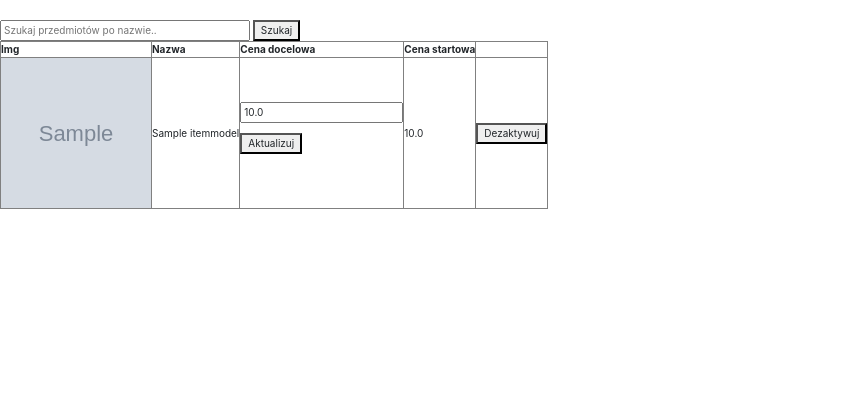
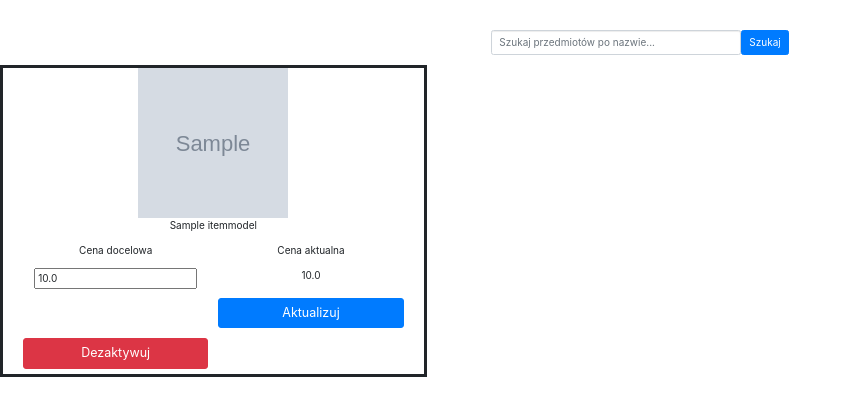
Before and after one commit to zpmexx/automate, a Django app: page /xkom/ in a window 1280 px wide. Shown: the part 62-478 px from the top of the page, without its empty margins (0-852 px from the left). Run offline with Django 4.2, Linux system fonts and the light colour scheme; tables that the repository leaves empty hold one stand-in row (values such as "Sample post"); grey boxes marked "Sample" are stand-in pictures; some libraries are stand-ins or nearby versions.

Commit message:
resposnive desing, category addded, search fixed

```diff
--- a/automation/xkom/admin.py
+++ b/automation/xkom/admin.py
@@ -11,8 +11,8 @@ class ItemModelAdmin(admin.ModelAdmin):
     def html_link(self, obj):
         return format_html(f'<a href="{obj.link}" target=”_blank” >{obj.link}</a>')
 
-    list_display = ['image_tag','name','html_link','target_price','current_price','status']
-    search_fields = ['name']
+    list_display = ['image_tag','name','html_link','target_price','current_price','status','category']
+    search_fields = ['name','category']
     ordering = ['name']
     list_filter = ['status']
 
--- a/automation/xkom/models.py
+++ b/automation/xkom/models.py
@@ -14,6 +14,7 @@ class ItemModel(models.Model):
     link = models.CharField(verbose_name="Link", max_length=200, unique = True)
     target_price = models.FloatField(null = False, blank = False, default = 0.0, verbose_name="Cena docelowa")
     current_price = models.FloatField(null = False, blank = False, default = 0.0, verbose_name="Cena obecna")
+    category = models.CharField(verbose_name="Kategoria", max_length=200, blank = True)
     img = models.ImageField(upload_to='images/', default='images/default.jpg', verbose_name="Zdjęcie")
     status =  models.IntegerField(choices=status, default=0, verbose_name='Status')
 
--- a/automation/xkom/templates/xkom/addItem.html
+++ b/automation/xkom/templates/xkom/addItem.html
@@ -9,6 +9,8 @@
       {% for message in messages  %}
         {% if 'add_item' in message.tags %}
             <p style ="color: red">{{message}}</p>
+        {% elif 'add_fail' in message.tags %}
+        <p style ="color: red">Przedmiot o tym adresie już istnieje.</p>
         {% endif %}
       {% endfor %}
       {{form|crispy}}
--- a/automation/xkom/templates/xkom/main.html
+++ b/automation/xkom/templates/xkom/main.html
@@ -7,43 +7,44 @@
     <link rel="stylesheet" href="https://stackpath.bootstrapcdn.com/bootstrap/4.6.0/css/bootstrap.min.css">
 </head>
 <body>
-    <form method="get" action="">
-        <input type="text" name="search_query" placeholder="Szukaj przedmiotów po nazwie.." style = "width: 250px">
-        <button type="submit">Szukaj</button>
-    </form>
+    <div class = "container-fluid" style = "width: 380px">
+    <div class="input-group" style="padding: 10px; text-align: center;">
+        <form method="get" action="" style="display: inline-block; margin-left: auto; margin-right: auto;">
+            <input type="text" class="form-control rounded" name="search_query" placeholder="Szukaj przedmiotów po nazwie..." style="width: 250px; display: inline-block;">
+            <button type="submit" class="btn btn-primary" style="display: inline-block;">Szukaj</button>
+        </form>
+    </div>
+</div>
 
-    <table border="1">
-        <thead>
-            <tr>
-                <th>Img</th>
-                <th>Nazwa</th>
-                <th>Cena docelowa</th>
-                <th>Cena startowa</th>
-            </tr>
-        </thead>
-        <tbody>
+    <div class="container-fluid" >
+        <div class="row" >
             {% for item in items %}
-            <tr>
-                <td><a href ="{{item.link}}" target="_blank"><img src ="{{item.img.url}}" style="width: 150px; height: 150px;"></a></td>
-                <td>{{ item.name }}</td>
+            <div class="col-xs-12 col-md-6 col-lg-4" style="border-style: solid;">
+                <div class = "text-center"><a href ="{{item.link}}" target="_blank"><img src ="{{item.img.url}}" style="width: 150px; height: 150px;"></a></div>
+                <div class = "text-center"><p>{{ item.name }}</p></div>
+                    <div class="col-xs-6 text-center"><p>Cena docelowa</p></div>
+                    <div class="col-xs-6 text-center"><p>Cena aktualna</p></div>
                 <form action="" method="POST">
                     {% csrf_token %}
-                <td><p><input type="text" name="price_{{ item.id }}" value="{{ item.target_price }}"></p>
-                <p> <button type="submit"  value="{{ item.id }}">Aktualizuj</button></p>
-                </td>
+                <div class ="col-xs-6 text-center"><p><input type="text" name="price_{{ item.id }}" value="{{ item.target_price }}"></p></div>
+                <div class ="col-xs-6 text-center"><p>{{ item.current_price }}</p></div>
+                <div class = "row">
+                </div>
+                <div class ="col-xs-6" style="padding: 5px;"><button type="submit" class="btn btn-primary btn-lg btn-block" value="{{ item.id }}">Aktualizuj</button></div>
             </form>
-                <td>{{ item.current_price }}</td>
-                <td><form action="" method="POST">
+                <form action="" method="POST">
                     {% csrf_token %}
+
                     <input type="hidden" name="deactivate_{{ item.id }}" value="{{ item.id }}">
-                    <button type="submit">Dezaktywuj</button>
+                    <div class ="col-xs-6" style="padding: 5px;"><button type="submit" class="btn btn-danger btn-lg btn-block">Dezaktywuj</button></div>
                 </form>
-            </td>
+            </div>
+            {% endfor %}
+        </div>
+    </div>
 
-
-            </tr>
-            {% endfor %}
-        </tbody>
-    </table>
+    <script src="https://code.jquery.com/jquery-3.2.1.slim.min.js" integrity="sha384-KJ3o2DKtIkvYIK3UENzmM7KCkRr/rE9/Qpg6aAZGJwFDMVNA/GpGFF93hXpG5KkN" crossorigin="anonymous"></script>
+<script src="https://cdn.jsdelivr.net/npm/popper.js@1.12.9/dist/umd/popper.min.js" integrity="sha384-ApNbgh9B+Y1QKtv3Rn7W3mgPxhU9K/ScQsAP7hUibX39j7fakFPskvXusvfa0b4Q" crossorigin="anonymous"></script>
+<script src="https://cdn.jsdelivr.net/npm/bootstrap@4.0.0/dist/js/bootstrap.min.js" integrity="sha384-JZR6Spejh4U02d8jOt6vLEHfe/JQGiRRSQQxSfFWpi1MquVdAyjUar5+76PVCmYl" crossorigin="anonymous"></script>
 </body>
 </html>
--- a/automation/xkom/views.py
+++ b/automation/xkom/views.py
@@ -2,26 +2,24 @@ from django.shortcuts import render, redirect, get_object_or_404
 from .models import ItemModel
 from django.contrib import messages
 from .forms import AddItemForm
+from django.db.models import Q
+
 
 def main(request):
-
-    search_query = request.GET.get('search_query', '')
-    if search_query:
-        items = ItemModel.objects.filter(name__icontains=search_query)
-        context = {'items' : items}
-        return render(request, 'xkom/main.html', context)
-
-    else:
-        if request.method == 'POST':
+    if request.method == 'POST':
+            print("post z main")
+            print(request.POST)
             for key in request.POST:
+                print("essa")
+                print(key)
                 if key.startswith('price'):
+                    print("price")
                     _, item_id = key.split('_')
                     price = request.POST.get(key)
                     if item_id:
                         obj = get_object_or_404(ItemModel, id=item_id)
                         obj.target_price = price
                         obj.save()
-                        return redirect('main')
                 elif key.startswith('deactivate'):
                     print(key)
                     _, item_id = key.split('_')
@@ -30,11 +28,25 @@ def main(request):
                         obj = get_object_or_404(ItemModel, id=item_id)
                         obj.status = 1
                         obj.save()
-                        return redirect('main')
+            search_query = request.GET.get('search_query', '')
+            if search_query:
+                print("query from post")
+                items = ItemModel.objects.filter((Q(name__icontains=search_query) | Q(category__icontains=search_query)) & Q(status=0))
+                context = {'items' : items}
+                return render(request, 'xkom/main.html', context)
+            else:
+                return redirect('main')
 
-        items = ItemModel.objects.filter(status = 0)
+    search_query = request.GET.get('search_query', '')
+    if search_query:
+        print('query nto post')
+        items = ItemModel.objects.filter((Q(name__icontains=search_query) | Q(category__icontains=search_query)) & Q(status=0))
         context = {'items' : items}
         return render(request, 'xkom/main.html', context)
+
+    items = ItemModel.objects.filter(status = 0)
+    context = {'items' : items}
+    return render(request, 'xkom/main.html', context)
 
 
 def addItem(request):
@@ -46,7 +58,7 @@ def addItem(request):
             form = AddItemForm()
             messages.success(request,'Przedmiot dodany do bazy.', extra_tags='add_item')
         else:
-            messages.warning(request,'Problem z zapisaniem przedmiotu.', extra_tags='add_item_fail')
+            messages.warning(request,'Problem z zapisaniem przedmiotu.', extra_tags='add_fail')
     context = {'form':form}
     return render (request, 'xkom/addItem.html',context)
 
```
Also changed, not shown: automation/xkom/templates/xkom/test.html (+7 -4 lines), automation/xkom/migrations/0004_itemmodel_category_alter_itemmodel_name.py (added).
